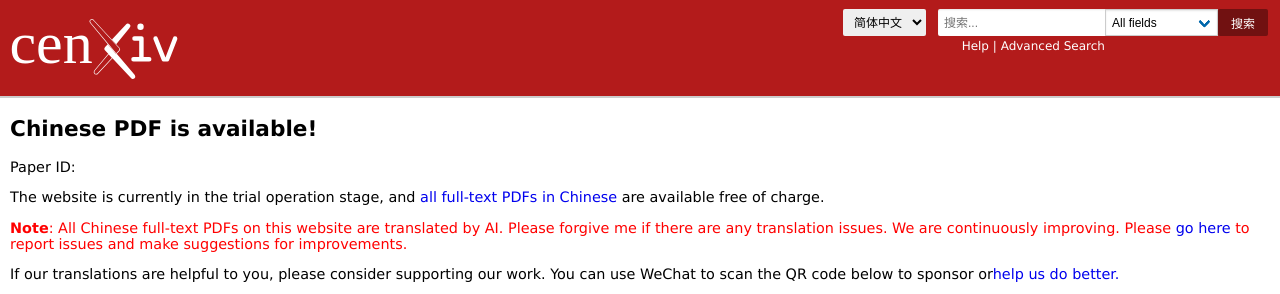
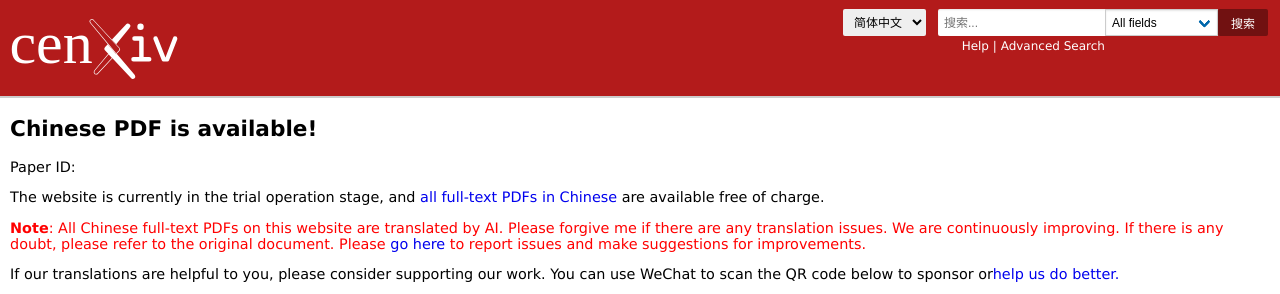
Before and after one commit to cenXiv/cenxiv, a Django app: template articles/templates/articles/cn_pdf_preview.html in a window 1280 px wide. Shown: the part 74-368 px from the top of the page. Run offline with Django 5.2, Linux system fonts and the light colour scheme; the template is opened without the code that fills it, so the values that code supplies are empty; parts of the project's set-up code (start-up, migrations or seed data) failed here and were passed over.

Commit message:
Add ref info

```diff
--- a/articles/templates/articles/cn_pdf_preview.html
+++ b/articles/templates/articles/cn_pdf_preview.html
@@ -18,7 +18,7 @@
                         {% blocktranslate %}The website is currently in the trial operation stage, and <a href="{{ list_all_url }}">all full-text PDFs in Chinese</a> are available free of charge.{% endblocktranslate %}
                     </p>
                     <p style="color: red;">
-                        {% blocktranslate %}<strong>Note</strong>: All Chinese full-text PDFs on this website are translated by AI. Please forgive me if there are any translation issues. We are continuously improving. Please <a href="https://github.com/cenXiv/cenxiv/issues" target="_blank" rel="noopener noreferrer">go here<a> to report issues and make suggestions for improvements.{% endblocktranslate %}
+                        {% blocktranslate %}<strong>Note</strong>: All Chinese full-text PDFs on this website are translated by AI. Please forgive me if there are any translation issues. We are continuously improving. If there is any doubt, please refer to the original document. Please <a href="https://github.com/cenXiv/cenxiv/issues" target="_blank" rel="noopener noreferrer">go here<a> to report issues and make suggestions for improvements.{% endblocktranslate %}
                     </p>
                     <p>{% trans "If our translations are helpful to you, please consider supporting our work. You can use WeChat to scan the QR code below to sponsor or" %}<a href="https://github.com/cenXiv/cenxiv" target="_blank" rel="noopener noreferrer">{% trans "help us do better." %}</a></p>
                     <img src="{% static image_path %}" alt="{% trans 'Support Code' %}" class="img-fluid mb-3" width="680" style="display: block; margin: 0 auto;">
--- a/articles/templates/list/all.html
+++ b/articles/templates/list/all.html
@@ -8,7 +8,7 @@
 {% block list_index %}
 <h2>{% blocktranslate %}All available Chinese PDFs{% endblocktranslate %}</h2>
 <p style="color: red;">
-    {% blocktranslate %}<strong>Note</strong>: All Chinese full-text PDFs on this website are translated by AI. Please forgive me if there are any translation issues. We are continuously improving. Please <a href="https://github.com/cenXiv/cenxiv/issues" target="_blank" rel="noopener noreferrer">go here<a> to report issues and make suggestions for improvements.{% endblocktranslate %}
+    {% blocktranslate %}<strong>Note</strong>: All Chinese full-text PDFs on this website are translated by AI. Please forgive me if there are any translation issues. We are continuously improving. If there is any doubt, please refer to the original document. Please <a href="https://github.com/cenXiv/cenxiv/issues" target="_blank" rel="noopener noreferrer">go here<a> to report issues and make suggestions for improvements.{% endblocktranslate %}
 </p>
 {% endblock %}
 
```
Also changed, not shown: articles/locale/zh_Hans/LC_MESSAGES/django.po.
